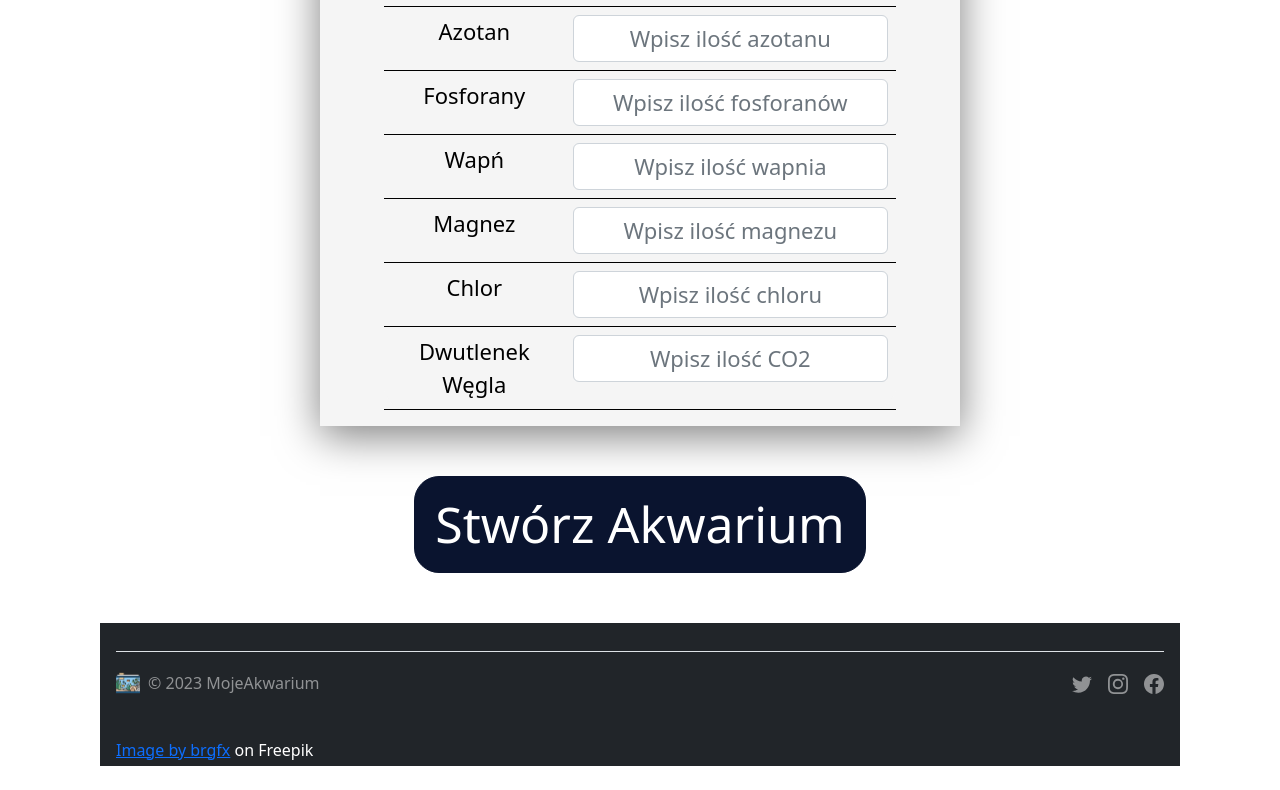
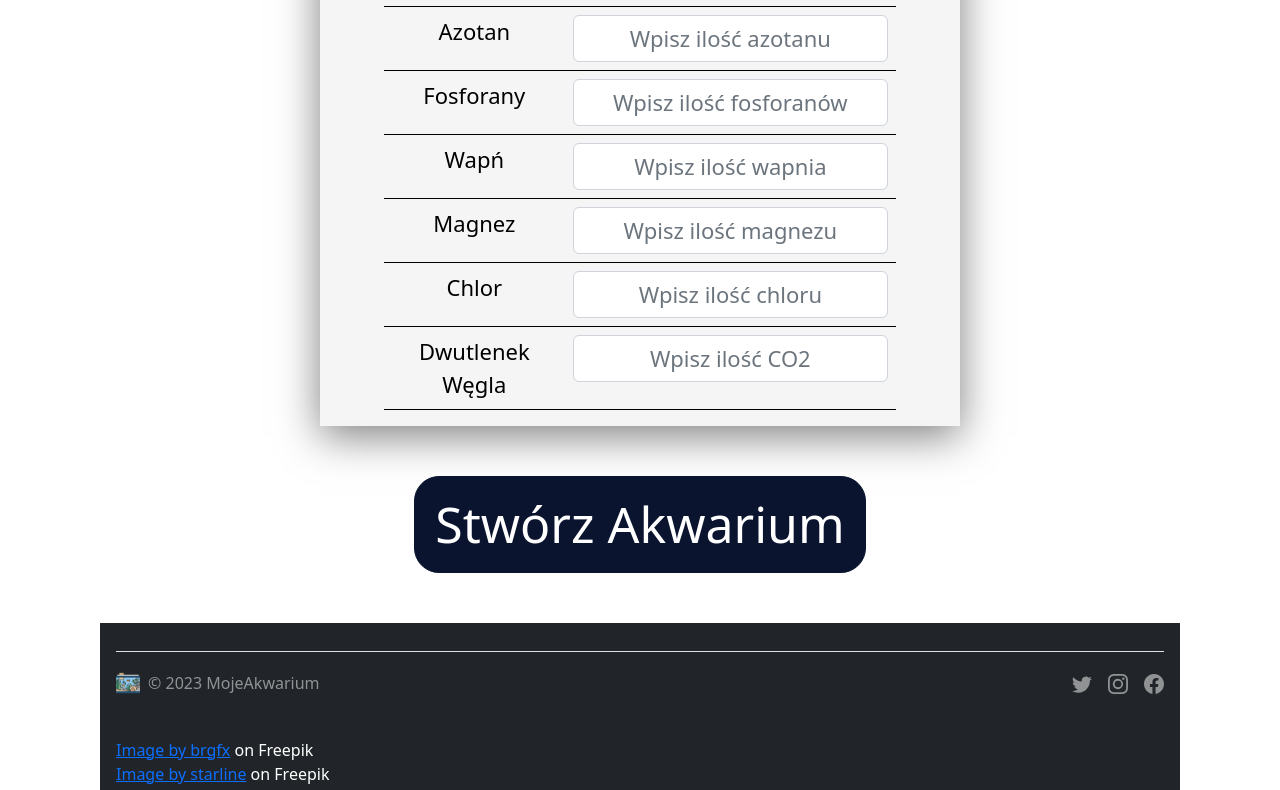
Before and after one commit to WPapuga/AkwariumPlus, a React (Create React App) app in the folder app/: page /tworzenie in a window 1280 px wide. Shown: the part 3292-4082 px from the top of the page. Before the commit the page ends 4058 px from the top, so only its background shows below. Built offline with nearby package versions, Linux system fonts and the light colour scheme; no server answers.

Commit message:
attribution

```diff
--- a/app/src/Components/Footer.js
+++ b/app/src/Components/Footer.js
@@ -24,7 +24,8 @@ function Footer() {
               </svg></a></li>
             </ul>
           </footer>
-          <a href="https://www.freepik.com/free-vector/cute-goldfish-swimming-tank_19394395.htm#query=fishtank&position=2&from_view=keyword&track=sph">Image by brgfx</a> on Freepik
+          <a href="https://www.freepik.com/free-vector/cute-goldfish-swimming-tank_19394395.htm#query=fishtank&position=2&from_view=keyword&track=sph">Image by brgfx</a> on Freepik <br></br>
+          <a href="https://www.freepik.com/free-vector/blue-water-background-with-bubbles-floating-upwards_5188444.htm#query=water%20bubbles%20background&position=0&from_view=keyword&track=ais">Image by starline</a> on Freepik
         </div>
       </div>
   )
```
